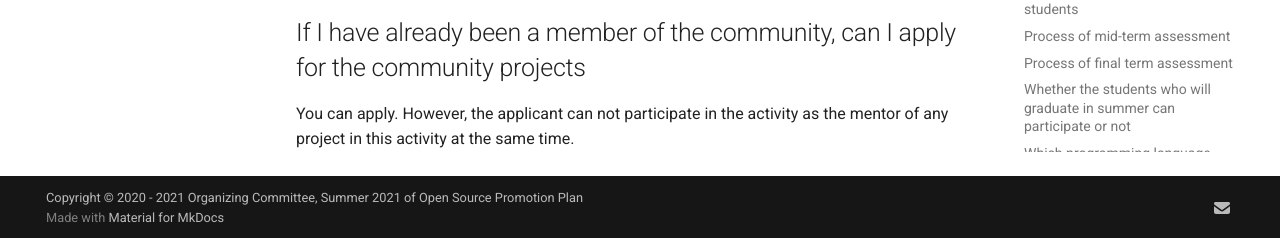
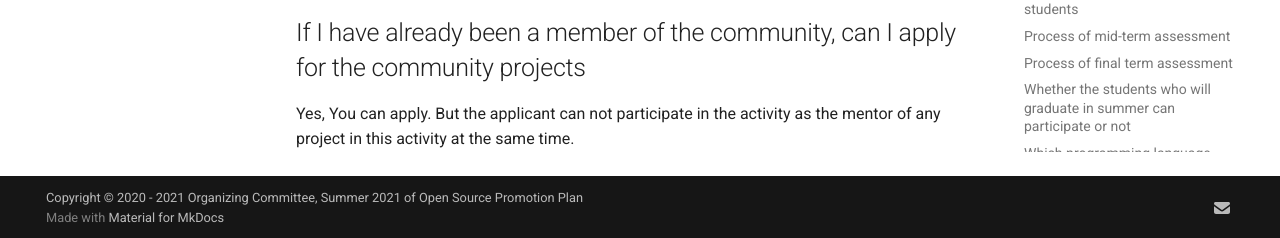
Before and after one commit to summer-ospp/help-en, an MkDocs documentation site: the page built from docs/student.md, in a window 1280 px wide and 900 px high, scrolled down 5406 px. Shown: the part 659-897 px from the top of the window. Built offline with MkDocs 1.6.1 and Material for MkDocs 9.7.7, drawn with Linux system fonts in a browser that asks for light colours; comment, search, counter and statistics services are not loaded.

Commit message:
Update student.md

```diff
--- a/docs/student.md
+++ b/docs/student.md
@@ -164,4 +164,4 @@ Students can submit applications for up to three projects, but can only undertak
 
 ## If I have already been a member of the community, can I apply for the community projects
 
-You can apply. However, the applicant can not participate in the activity as the mentor of any project in this activity at the same time.
+Yes, You can apply. But the applicant can not participate in the activity as the mentor of any project in this activity at the same time.
```
